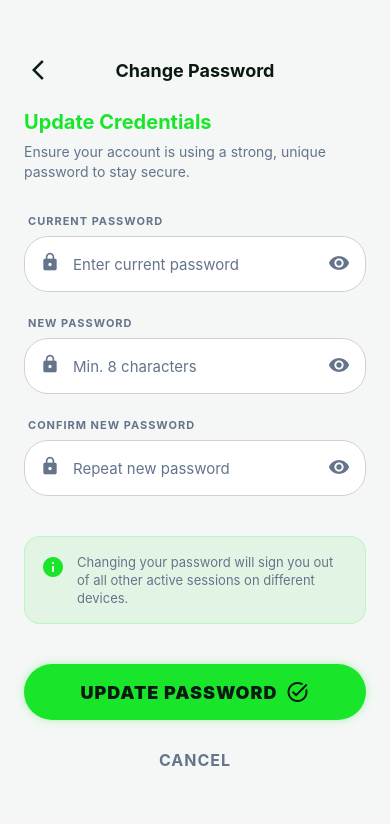
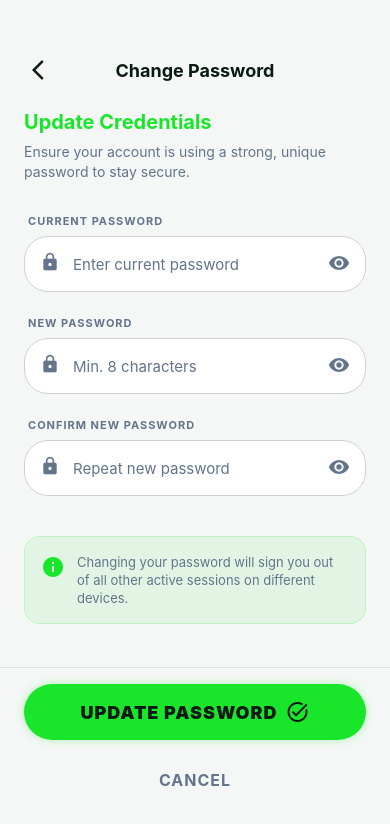
Before and after one commit to mmusharaf-xai/mobile-apps, a React Native app in the folder hand-cricket/: screen /UpdatePassword in a window 390 px wide. Shown: the top 824 px of the page. Built offline with nearby package versions, Linux system fonts and the light colour scheme; what react-native-worklets would draw is missing.

Commit message:
[FIX] fixed keypad and scroll issue in update password page

```diff
--- a/hand-cricket/UpdatePassword.tsx
+++ b/hand-cricket/UpdatePassword.tsx
@@ -1,5 +1,5 @@
 import React, { useState } from 'react';
-import { View, Text, TouchableOpacity, TextInput, ScrollView } from 'react-native';
+import { View, Text, TouchableOpacity, TextInput, ScrollView, KeyboardAvoidingView, Platform } from 'react-native';
 import AsyncStorage from '@react-native-async-storage/async-storage';
 import { useNavigation } from '@react-navigation/native';
 import { MaterialIcons } from '@expo/vector-icons';
@@ -97,7 +97,13 @@ export default function UpdatePassword() {
         </View>
       </View>
 
-      <ScrollView style={{ flex: 1, paddingHorizontal: 24 }} contentContainerStyle={{ paddingBottom: 100 }}>
+      {/* Keyboard avoiding wrapper for form fields (auto-scrolls inputs above keyboard) */}
+      <KeyboardAvoidingView
+        style={{ flex: 1 }}
+        behavior={Platform.OS === 'ios' ? 'padding' : 'height'}
+        keyboardVerticalOffset={Platform.OS === 'ios' ? 40 : 0}
+      >
+        <ScrollView style={{ flex: 1, paddingHorizontal: 24 }} contentContainerStyle={{ paddingBottom: 40 }}>
           {/* Subtitle */}
           <View style={{ marginBottom: 32 }}>
             <Text style={{ fontSize: 20, fontWeight: 'bold', color: colors.primary, marginBottom: 8 }}>Update Credentials</Text>
@@ -228,6 +234,11 @@ export default function UpdatePassword() {
           </Text>
         </View>
 
+      </ScrollView>
+    </KeyboardAvoidingView>
+
+    {/* Fixed footer buttons (always at bottom, non-scrollable) */}
+    <View style={{ position: 'absolute', bottom: 0, left: 0, right: 0, backgroundColor: colors.background, paddingHorizontal: 24, paddingTop: 16, paddingBottom: 40, borderTopWidth: 1, borderTopColor: colors.surfaceBorder, zIndex: 10 }}>
       {/* Update Button */}
       <TouchableOpacity
         onPress={handleUpdate}
@@ -263,7 +274,7 @@ export default function UpdatePassword() {
       >
         <Text style={{ fontSize: 16, fontWeight: 'bold', color: colors.textMuted, textTransform: 'uppercase', letterSpacing: 1 }}>Cancel</Text>
       </TouchableOpacity>
-      </ScrollView>
+    </View>
 
       <AlertModal
         visible={modalVisible}
```
Lines whose indentation alone changed are shown as unchanged.
